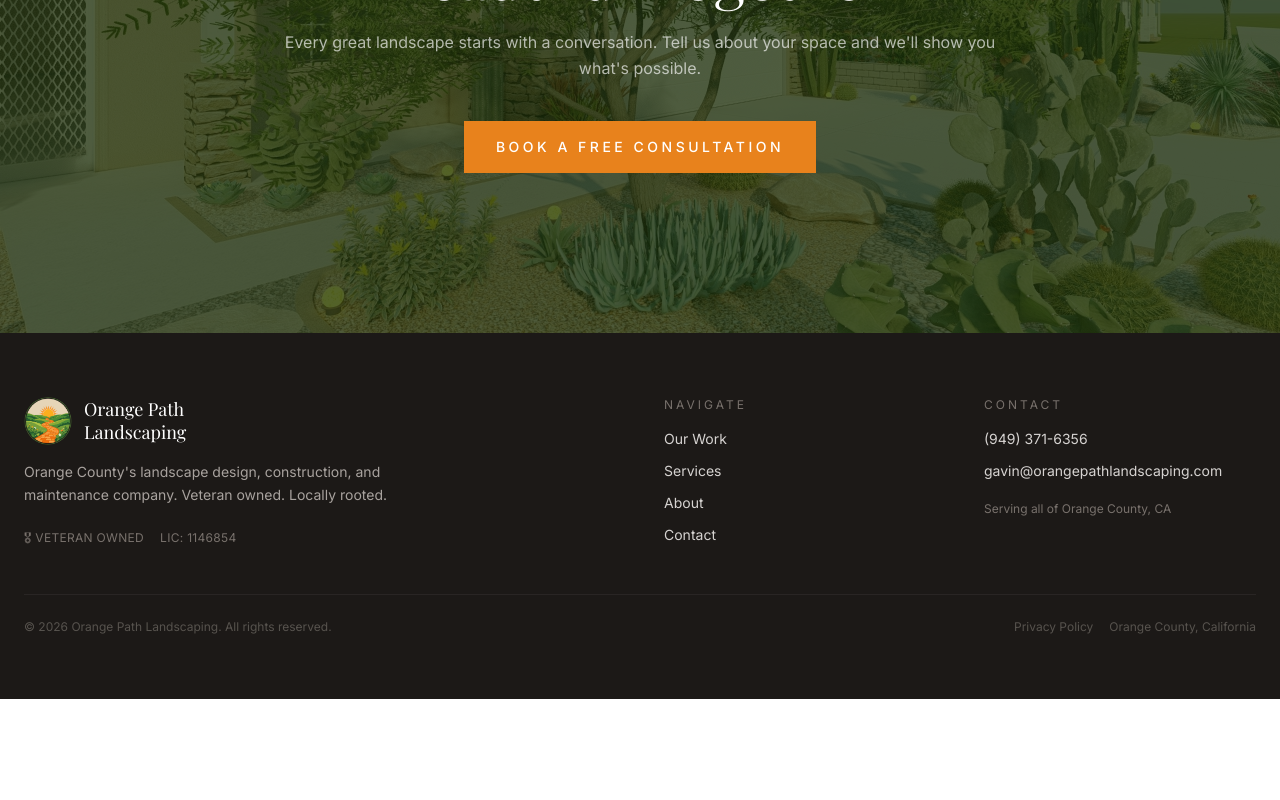
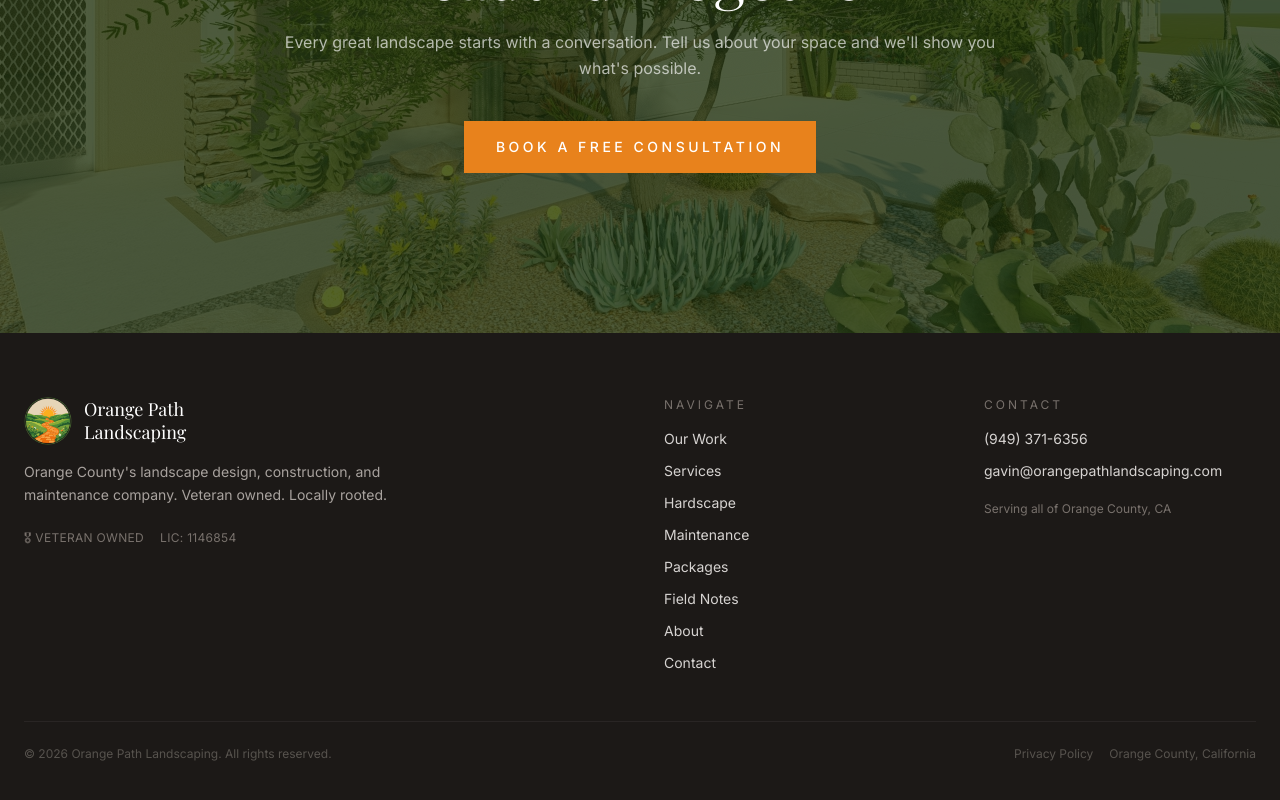
Before and after one commit to gavinmohrmann/orange-path-landscaping, a Next.js app: page / in a window 1280 px wide. Shown: the part 3709-4509 px from the top of the page. Before the commit the page ends 4408 px from the top, so only its background shows below. Built offline with nearby package versions, Linux system fonts and the light colour scheme; a web font is replaced by a local one.

Commit message:
Footer: full nav incl. Field Notes, Packages

```diff
--- a/components/Footer.tsx
+++ b/components/Footer.tsx
@@ -31,6 +31,10 @@ export default function Footer() {
               {[
                 { href: '/work', label: 'Our Work' },
                 { href: '/services', label: 'Services' },
+                { href: '/hardscape', label: 'Hardscape' },
+                { href: '/maintenance', label: 'Maintenance' },
+                { href: '/packages', label: 'Packages' },
+                { href: '/blog', label: 'Field Notes' },
                 { href: '/about', label: 'About' },
                 { href: '/contact', label: 'Contact' },
               ].map((link) => (
```
